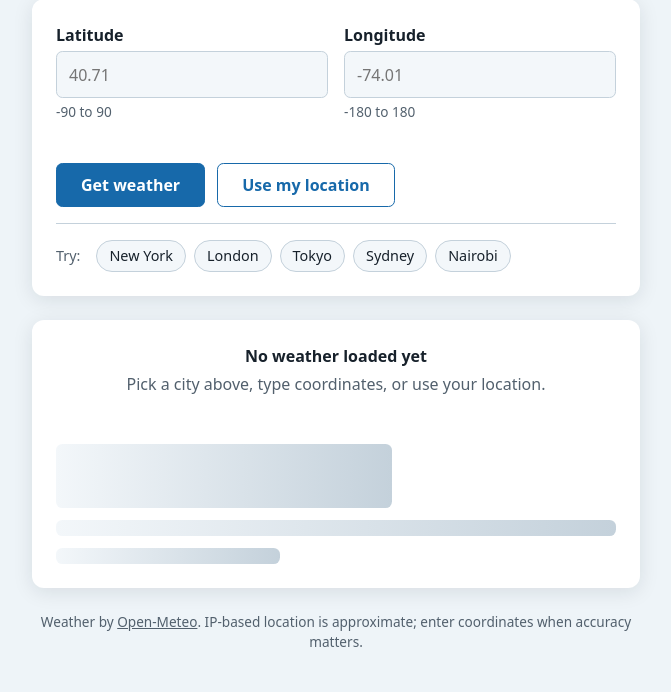
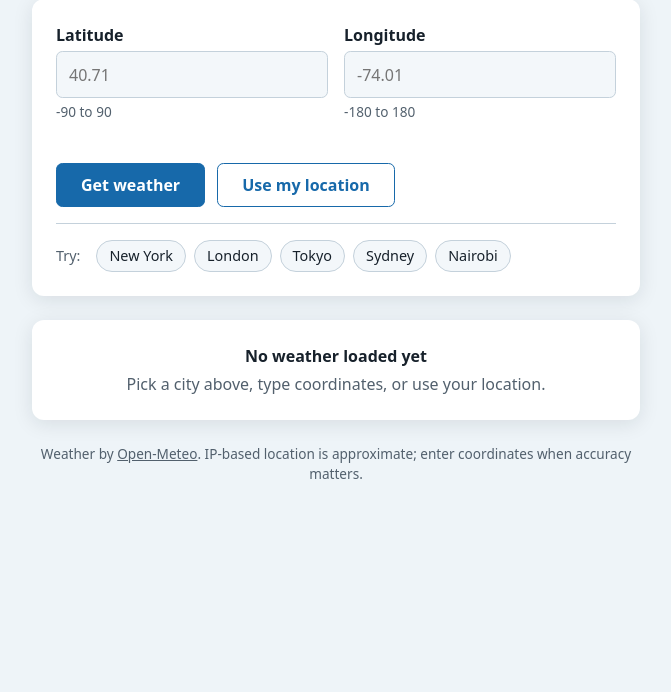
Before and after one commit to pistashios1/docker-weather-test, a Flask app: page / in a window 1280 px wide. Shown: the part 134-826 px from the top of the page, without its empty margins (304-975 px from the left). After the commit the page ends 613 px from the top, so only its background shows below. Run offline with Flask 3, Linux system fonts and the light colour scheme.

Commit message:
Fix continuously flashing loading block
Waiting for the browser location permission prompt showed the shimmering
skeleton indefinitely. Use a static "locating" state for that wait, fall back
to the IP lookup after 15s without an answer, add a timeout to the IP lookup,
and make the loading skeleton appear only after 300ms with a slow, low
contrast pulse. Also re-enable controls if validation fails after a location
lookup.

Co-Authored-By: Claude Sonnet 5.5 <noreply@anthropic.com>
Claude-Session: https://claude.ai/code/session_01PqGyFtRyDN3LUWagfEqr4G

```diff
--- a/templates/index.html
+++ b/templates/index.html
@@ -299,22 +299,26 @@
     #panel { padding: 0; overflow: hidden; }
 
     .state { display: none; }
-    #panel[data-state="empty"]   .state-empty,
-    #panel[data-state="loading"] .state-loading,
+    #panel[data-state="empty"]    .state-empty,
+    #panel[data-state="locating"] .state-locating,
+    #panel[data-state="loading"]  .state-loading,
     #panel[data-state="error"]   .state-error,
     #panel[data-state="ready"]   .state-ready { display: block; }
 
     .state-empty,
+    .state-locating,
     .state-error {
       padding: var(--space-5);
     }
 
-    .state-empty {
+    .state-empty,
+    .state-locating {
       text-align: center;
       color: var(--color-muted);
     }
 
-    .state-empty strong {
+    .state-empty strong,
+    .state-locating strong {
       display: block;
       color: var(--color-text);
       margin-bottom: var(--space-1);
@@ -380,23 +384,35 @@
     .details dd { margin: 0; font-weight: 600; text-align: right; font-variant-numeric: tabular-nums; }
 
     /* Loading skeleton */
-    .state-loading { padding: var(--space-5); display: grid; gap: var(--space-3); }
+    /* Appears only if loading takes longer than 300ms, so fast responses
+       never flash a skeleton, and uses a slow low-contrast pulse. */
+    .state-loading {
+      padding: var(--space-5);
+      gap: var(--space-3);
+      animation: skeleton-appear 0.2s ease-out 300ms backwards;
+    }
+
+    #panel[data-state="loading"] .state-loading { display: grid; }
 
     .skeleton {
       height: 1rem;
       border-radius: var(--radius-sm);
-      background: linear-gradient(90deg,
-        var(--color-surface-sunken), var(--color-border), var(--color-surface-sunken));
-      background-size: 200% 100%;
-      animation: shimmer 1.2s linear infinite;
+      background: var(--color-surface-sunken);
+      border: 1px solid var(--color-border);
+      animation: skeleton-pulse 2s ease-in-out infinite;
     }
 
     .skeleton.big   { height: 4rem; width: 60%; }
     .skeleton.short { width: 40%; }
 
-    @keyframes shimmer {
-      from { background-position: 200% 0; }
-      to   { background-position: -200% 0; }
+    @keyframes skeleton-appear {
+      from { opacity: 0; }
+      to   { opacity: 1; }
+    }
+
+    @keyframes skeleton-pulse {
+      0%, 100% { opacity: 1; }
+      50%      { opacity: 0.55; }
     }
 
     footer {
@@ -483,6 +499,11 @@
         Pick a city above, type coordinates, or use your location.
       </div>
 
+      <div class="state state-locating">
+        <strong>Finding your location…</strong>
+        If your browser asks for permission, choose Allow. Or enter coordinates above.
+      </div>
+
       <div class="state state-loading" aria-hidden="true">
         <div class="skeleton big"></div>
         <div class="skeleton"></div>
@@ -535,6 +556,7 @@
       const status = $("#status");
 
       const REQUEST_TIMEOUT_MS = 10000;
+      const PERMISSION_WAIT_MS = 15000;
       const UNIT_STORAGE_KEY = "weather-units";
 
       let lastData = null;          // Raw API payload (imperial units)
@@ -664,7 +686,11 @@
       };
 
       const loadWeather = async () => {
-        if (!validateForm()) return;
+        if (!validateForm()) {
+          setBusy(false);
+          setState(lastData ? "ready" : "empty");
+          return;
+        }
 
         if (activeRequest) activeRequest.abort();
         const controller = new AbortController();
@@ -723,8 +749,10 @@
 
       const useIpLocation = async () => {
         announce("Estimating location from your IP address…");
+        const controller = new AbortController();
+        const timer = setTimeout(() => controller.abort(), REQUEST_TIMEOUT_MS);
         try {
-          const data = await fetchJson("/location");
+          const data = await fetchJson("/location", controller.signal);
           applyCoordinates(
             Number(data.latitude).toFixed(4),
             Number(data.longitude).toFixed(4),
@@ -732,13 +760,18 @@
           );
         } catch (error) {
           setBusy(false);
-          showError(`${error.message} Enter coordinates manually.`);
+          const reason = error.name === "AbortError"
+            ? "Location lookup timed out."
+            : error.message;
+          showError(`${reason} Enter coordinates manually.`);
+        } finally {
+          clearTimeout(timer);
         }
       };
 
       const useMyLocation = () => {
         setBusy(true);
-        setState("loading");
+        setState("locating");
 
         if (!navigator.geolocation) {
           useIpLocation();
@@ -746,15 +779,30 @@
         }
 
         announce("Requesting your location…");
+
+        // The browser's own timeout only starts after permission is granted, so
+        // an unanswered prompt would wait forever. Fall back to IP lookup instead.
+        let settled = false;
+        const settle = (handler) => (...args) => {
+          if (settled) return;
+          settled = true;
+          clearTimeout(promptTimer);
+          handler(...args);
+        };
+        const promptTimer = setTimeout(
+          settle(() => { useIpLocation(); }),
+          PERMISSION_WAIT_MS
+        );
+
         navigator.geolocation.getCurrentPosition(
-          (position) => {
+          settle((position) => {
             applyCoordinates(
               position.coords.latitude.toFixed(5),
               position.coords.longitude.toFixed(5),
               "Browser location"
             );
-          },
-          () => { useIpLocation(); },
+          }),
+          settle(() => { useIpLocation(); }),
           { enableHighAccuracy: false, timeout: 10000, maximumAge: 300000 }
         );
       };
```
